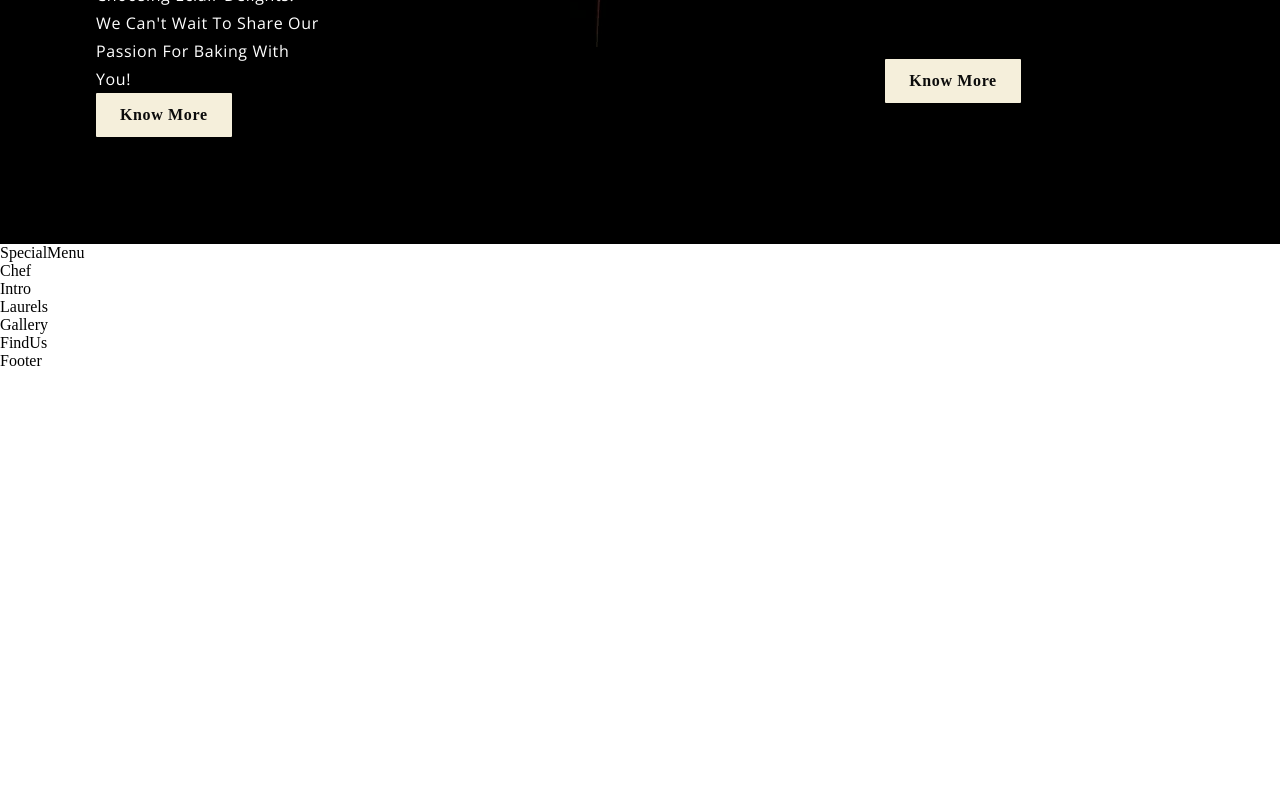
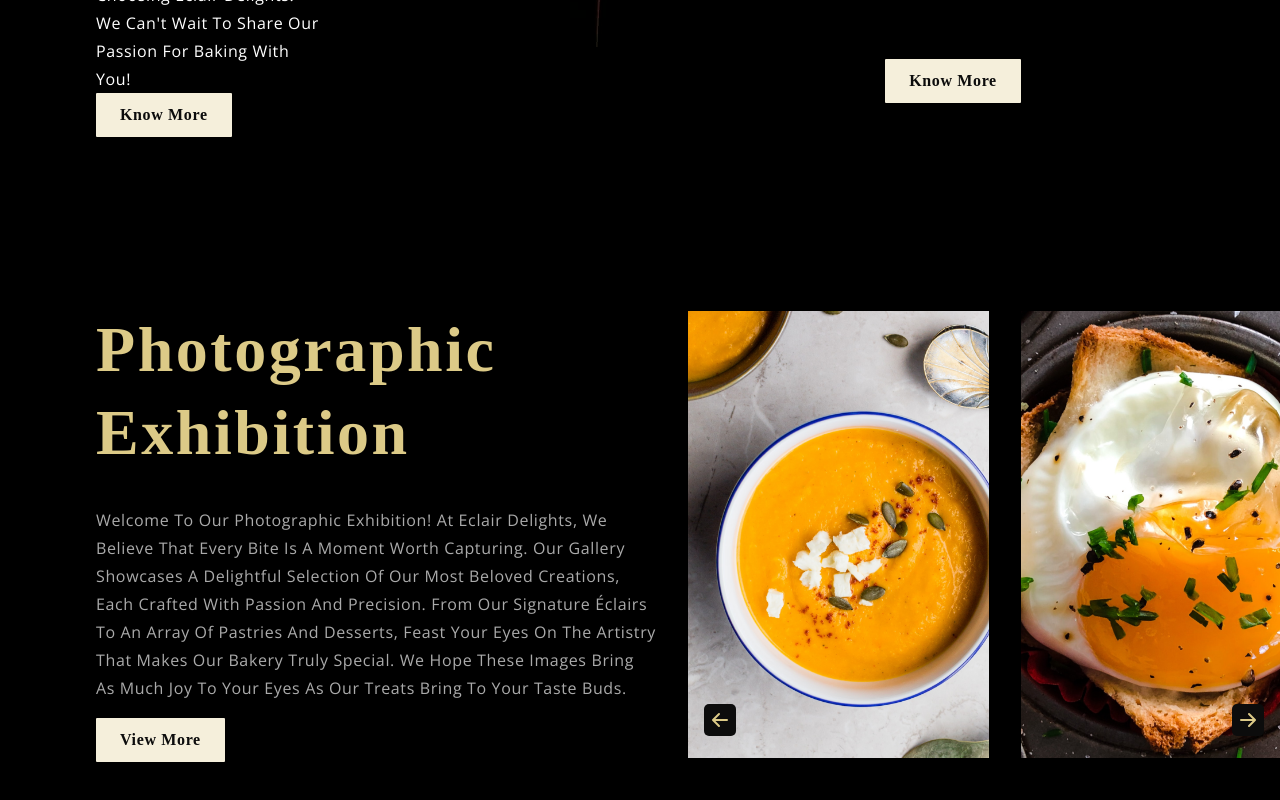
Before and after one commit to Zoedube/eclair-delights, a React (Create React App) app: page / in a window 1280 px wide. Shown: the part 1912-2712 px from the top of the page. Before the commit the page ends 2282 px from the top, so only its background shows below. Built offline with nearby package versions, Linux system fonts and the light colour scheme; a web font is replaced by a local one.

Commit message:
modified changes

```diff
--- a/src/App.js
+++ b/src/App.js
@@ -1,6 +1,6 @@
 import React from 'react';
 
-import { AboutUs, Chef, FindUs, Footer, Gallery, Header, Intro, Laurels, SpecialMenu } from './container';
+import { AboutUs, FindUs, Footer, Gallery, Header, Intro, SpecialMenu } from './container';
 import { Navbar } from './components';
 import './App.css';
 
@@ -10,9 +10,7 @@ const App = () => (
     <Header />
     <AboutUs />
     <SpecialMenu />
-    <Chef />
     <Intro />
-    <Laurels />
     <Gallery />
     <FindUs />
     <Footer />
--- a/src/container/Chef/Chef.jsx
+++ /dev/null
@@ -1,11 +0,0 @@
-import React from 'react';
-
-import './Chef.css';
-
-const Chef = () => (
-  <div>
-    Chef
-  </div>
-);
-
-export default Chef;
--- a/src/container/Gallery/Gallery.css
+++ b/src/container/Gallery/Gallery.css
@@ -0,0 +1,146 @@
+body{
+  background-color: black;
+}
+
+.app__gallery {
+  flex-direction: row;
+
+  background: black;
+  padding: 4rem 0 4rem 6rem;
+}
+
+.app__gallery-content {
+  flex: 1;
+  display: flex;
+  justify-content: center;
+  align-items: flex-start;
+  flex-direction: column;
+
+  min-width: 500px;
+  padding-right: 2rem;
+}
+
+.custom_button {
+  margin-top: 1rem;
+  background-color: var(--color-golden);
+  background-color: var(--color-crimson);
+    color: var(--color-black);
+    font-family: var(--font-base);
+    font-weight: 700;
+    letter-spacing: 0.04em;
+    line-height: 28px;
+    font-size: 16px;
+    padding: 0.5rem 1.5rem;
+    border-radius: 1px;
+    border: none;
+    outline: none;
+    cursor: pointer;
+}
+
+.app__gallery-images {
+  flex: 1;
+  display: flex;
+  flex-direction: row;
+  max-width: 50%;
+  position: relative;
+}
+
+.app__gallery-images_container {
+  display: flex;
+  flex-direction: row;
+  width: max-content;
+  overflow-x: scroll;
+  -ms-overflow-style: none;
+  scrollbar-width: none;
+}
+
+.app__gallery-images_container::-webkit-scrollbar {
+  display: none;
+}
+
+.app__gallery-images_card {
+  position: relative;
+  min-width: 301px;
+  height: 447px;
+  margin-right: 2rem;
+}
+
+.app__gallery-images_card img {
+  width: 100%;
+  height: 100%;
+  object-fit: cover;
+  opacity: 1;
+  transition: .5s ease;
+}
+
+
+.app__gallery-images_arrows {
+  width: 100%;
+  display: flex;
+  justify-content: space-between;
+  align-items: center;
+
+  padding: 0 1rem;
+  position: absolute;
+  bottom: 5%;
+}
+
+.gallery__arrow-icon {
+  color: var(--color-golden);
+  font-size: 2rem;
+  cursor: pointer;
+  background: var(--color-black);
+  border-radius: 5px;
+}
+
+.gallery__arrow-icon:hover {
+  color: var(--color-white);
+}
+
+@media screen and (min-width: 2000px) {
+  .app__gallery-content button {
+      margin-top: 2rem;
+  }
+
+  .app__gallery-content {
+      min-width: 1000px;
+      padding-right: 4rem;
+  }
+
+  .app__gallery-images_card {
+      min-width: 400px;
+      height: 547px;
+  }
+}
+
+@media screen and (max-width: 1150px) {
+  .app__gallery {
+      flex-direction: column;
+  }
+
+  .app__gallery-images {
+      max-width: 100%;
+      margin: 5rem 0;
+  }
+}
+
+@media screen and (max-width: 850px) {
+  .app__gallery {
+      padding: 4rem 0 4rem 4rem;
+  }
+}
+
+@media screen and (max-width: 650px) {
+  .app__gallery {
+      padding: 4rem 0 4rem 2rem;
+  }
+
+  .app__gallery-content {
+      min-width: 100%;
+  }
+
+  .app__gallery-images_card {
+      min-width: 240px;
+      height: 320px;
+  }
+}
--- a/src/container/Gallery/Gallery.jsx
+++ b/src/container/Gallery/Gallery.jsx
@@ -1,11 +1,51 @@
 import React from 'react';
-
+import { SubHeading } from '../../components';
+import { images } from '../../constants';
+import { BsArrowLeftShort, BsArrowRightShort, } from 'react-icons/bs';
 import './Gallery.css';
 
-const Gallery = () => (
-  <div>
-    Gallery
-  </div>
-);
+const galleryImages = [images.gallery01,images.gallery02,images.gallery03,images.gallery04,];
+
+const Gallery = () => {
+  const scrollRef = React.useRef(null);
+
+
+  const scroll = (direction) => {
+    const { current } = scrollRef;
+
+    if (direction === "left") {
+      current.scrollLeft -= 300;
+    } else {
+      current.scrollLeft += 300;
+    }
+  }
+
+  return (
+    <div className="app__gallery flex__center">
+      <div className="app__gallery-content">
+        <subHeading title="Menu Favourites" />
+        <h1 className="headtext__cormorant">Photographic Exhibition</h1>
+        <p className="p__opensans" style={{ color: "#AAA", marginTop: "2rem" }}>Welcome to our Photographic Exhibition! At Eclair Delights, we believe that every bite is a moment worth capturing. Our gallery showcases a delightful selection of our most beloved creations, each crafted with passion and precision. From our signature éclairs to an array of pastries and desserts, feast your eyes on the artistry that makes our bakery truly special. We hope these images bring as much joy to your eyes as our treats bring to your taste buds.</p>
+        <button type="button" className="custom_button">View More</button>
+      </div>
+
+      <div className="app__gallery-images">
+        <div className="app__gallery-images_container" ref={scrollRef}>
+          {galleryImages.map((image, index) => (
+          <div className="app__gallery-images_card flex__center" key={`gallery_image-${ index + 1 }`}>
+            <img src={image} alt="gallery image"/>
+          </div>
+          ))}
+      </div>
+
+
+      <div className="app__gallery-images_arrows">
+        <BsArrowLeftShort className="gallery__arrow-icon" onClick={() => scroll('left')} />
+        <BsArrowRightShort className="gallery__arrow-icon" onClick={() => scroll('right')} />
+        </div>
+      </div>
+    </div>
+  );
+}
 
 export default Gallery;
--- a/src/container/Intro/Intro.jsx
+++ b/src/container/Intro/Intro.jsx
@@ -4,7 +4,6 @@ import './Intro.css';
 
 const Intro = () => (
   <div>
-    Intro
   </div>
 );
 
--- a/src/container/Laurels/Laurels.jsx
+++ /dev/null
@@ -1,11 +0,0 @@
-import React from 'react';
-
-import './Laurels.css';
-
-const Laurels = () => (
-  <div>
-    Laurels
-  </div>
-);
-
-export default Laurels;
--- a/src/container/Menu/SpecialMenu.jsx
+++ b/src/container/Menu/SpecialMenu.jsx
@@ -4,7 +4,6 @@ import './SpecialMenu.css';
 
 const SpecialMenu = () => (
   <div>
-    SpecialMenu
   </div>
 );
 
--- a/src/container/index.js
+++ b/src/container/index.js
@@ -1,21 +1,17 @@
 import AboutUs from './AboutUs/AboutUs';
-import Chef from './Chef/Chef';
 import FindUs from './Findus/FindUs';
 import Footer from './Footer/Footer';
 import Gallery from './Gallery/Gallery';
 import Header from './Header/Header';
 import Intro from './Intro/Intro';
-import Laurels from './Laurels/Laurels';
 import SpecialMenu from './Menu/SpecialMenu';
 
 export {
   AboutUs,
-  Chef,
   FindUs,
   Footer,
   Gallery,
   Header,
   Intro,
-  Laurels,
   SpecialMenu,
 };
```
Also changed, not shown: src/container/Chef/Chef.css (deleted), src/container/Laurels/Laurels.css (deleted).
